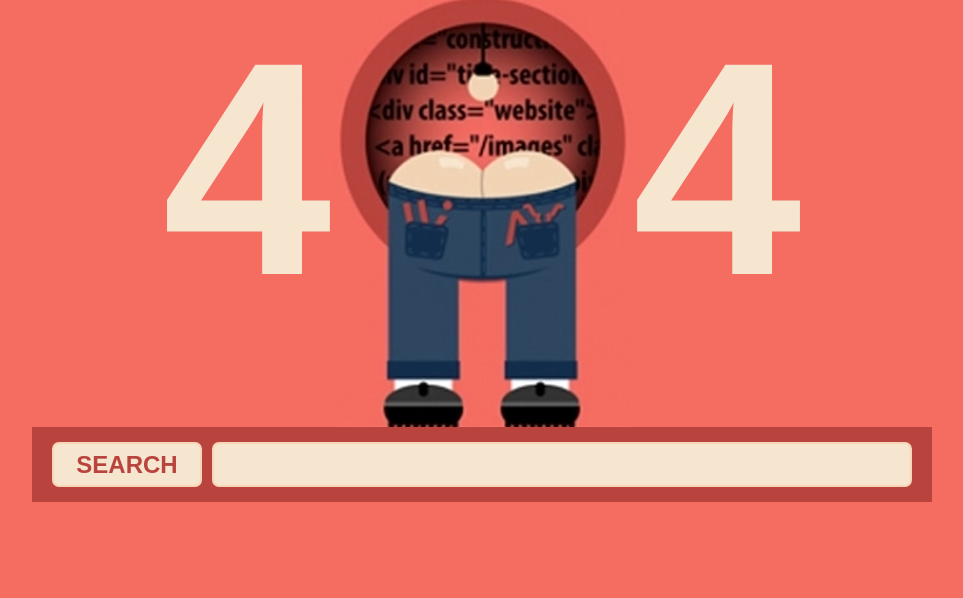
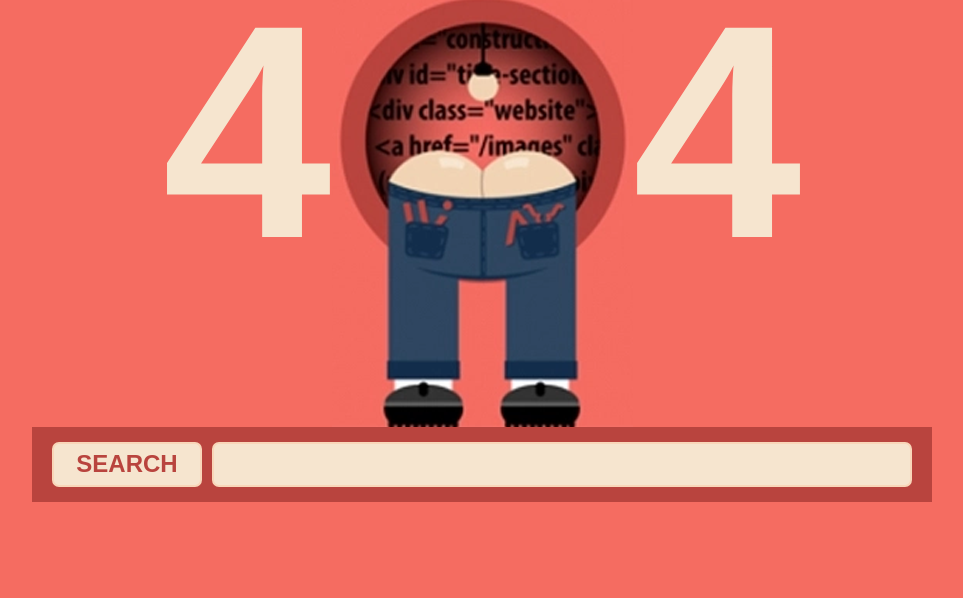
Before and after one commit to PauliusJaras/02-yikes, a website: page index.html in a window 1280 px wide. Shown: the part 202-800 px from the top of the page, without its empty margins (158-1121 px from the left). Drawn offline with Linux system fonts and the light colour scheme.

Commit message:
update h1 height

```diff
--- a/css/main.css
+++ b/css/main.css
@@ -20,7 +20,7 @@ main{
 div{
     display: flex;
     justify-content: center;
-    align-items: center;
+    align-items: flex-start;
 }
 
 p{
@@ -32,7 +32,7 @@ p{
 h1{
     font-size: 19em;
     margin: 0;
-    margin-bottom: 84px;
+    line-height: 0.9em;
 }
 
 img{
@@ -42,6 +42,7 @@ img{
     background: #b9443e;
     width: 900px;
     height: 75px;
+    align-items: center;
 }
 
 button{
```
